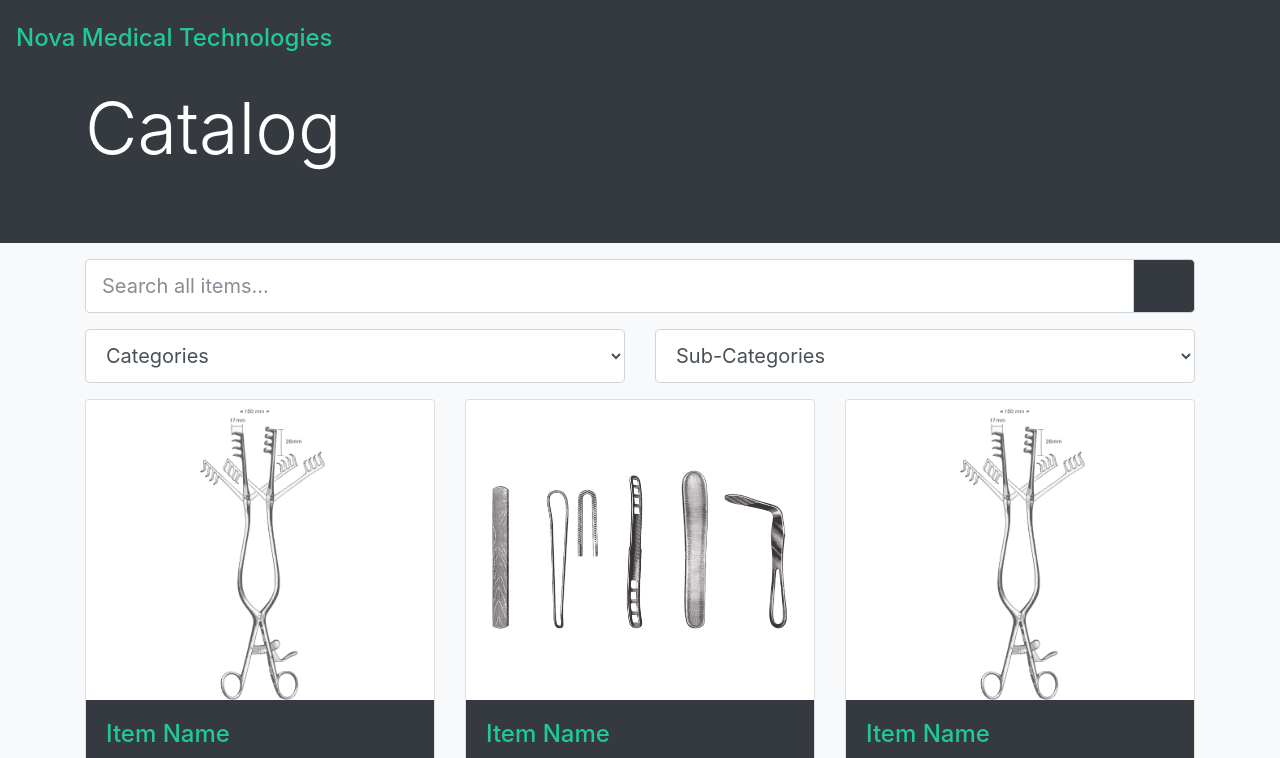
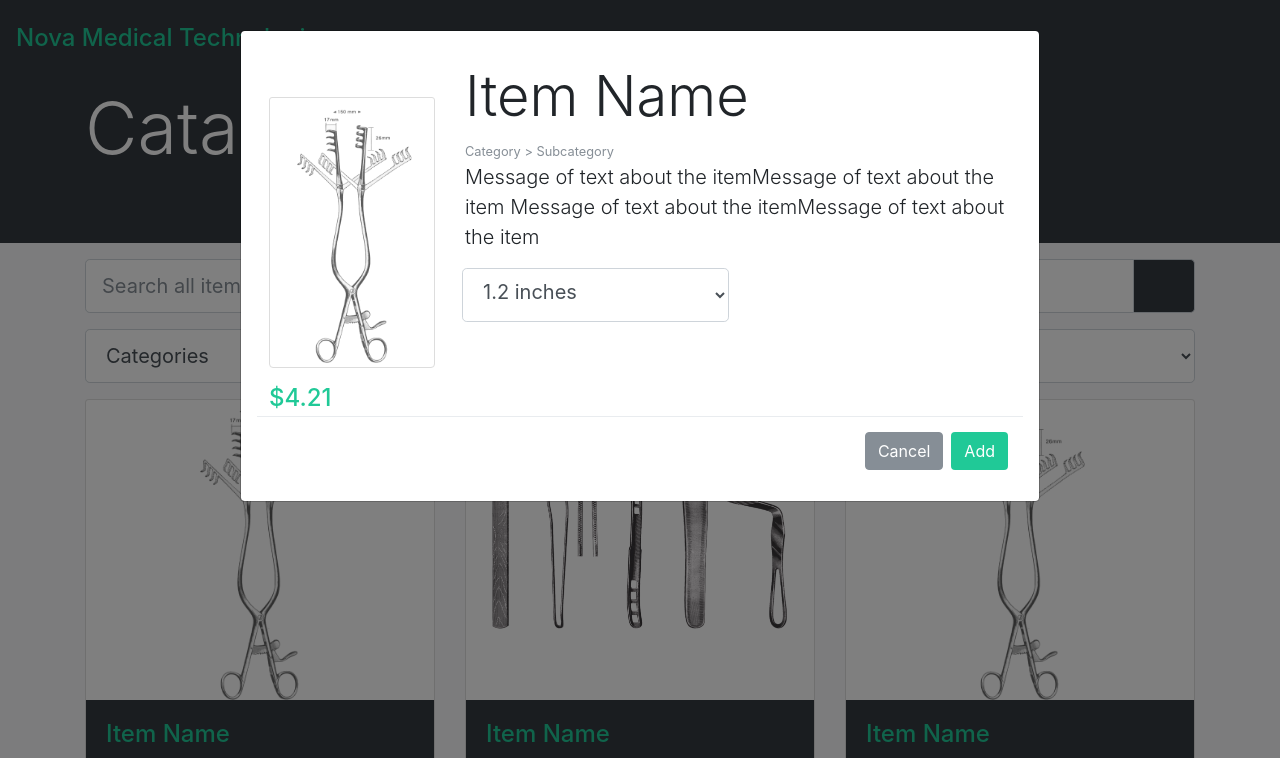
Before and after one commit to Projoh/NovaOriginal, a plain HTML site: page catalog.html in a window 1280 px wide. Shown: the top 758 px of the page. Drawn offline with nearby package versions, Linux system fonts and the light colour scheme; no server answers.

Commit message:
Slight design

```diff
--- a/catalog.html
+++ b/catalog.html
@@ -376,11 +376,14 @@
              aria-labelledby="myLargeModalLabel" aria-hidden="true">
             <div class="modal-dialog modal-lg">
                 <div class="modal-content padding-16">
-                    <div class="row padding-bottom-10">
+                    <div class="row padding-bottom-10 padding-left-12 padding-top-10">
                         <div class="col-sm-3 align-content-center">
                             <div class="img mx-auto row align-items-center" style="height: 80%;width:auto;">
                                 <img id="modal-image" class="col card-img-top mh-100 width-auto img-thumbnail" src="assets/scissorsExampe.PNG"
                                      alt="Card image cap">
+
+                                <p id="item-price" class="h4 padding-top-10 primary-color-text ">$4.21</p>
+
                             </div>
                         </div>
                         <div class="col-sm-9">
@@ -400,11 +403,12 @@
                                     <option>6.2 inches</option>
                                 </select>
 
-                                <p id="item-price" class="h4 padding-top-10 primary-color-text">$4.21</p>
 
                             </div>
 
                         </div>
+
+
 
 
 
--- a/js/catalog.js
+++ b/js/catalog.js
@@ -54,10 +54,10 @@ $(document).ready(function () {
     loadCategories();
     loadItemListener();
     InitializeListeners();
-    // $('#myModal').modal({
-    //     keyboard: false
-    // })
-    // $('#myModal').modal('show');
+    $('#myModal').modal({
+        keyboard: false
+    })
+    $('#myModal').modal('show');
 });
 
 
```
